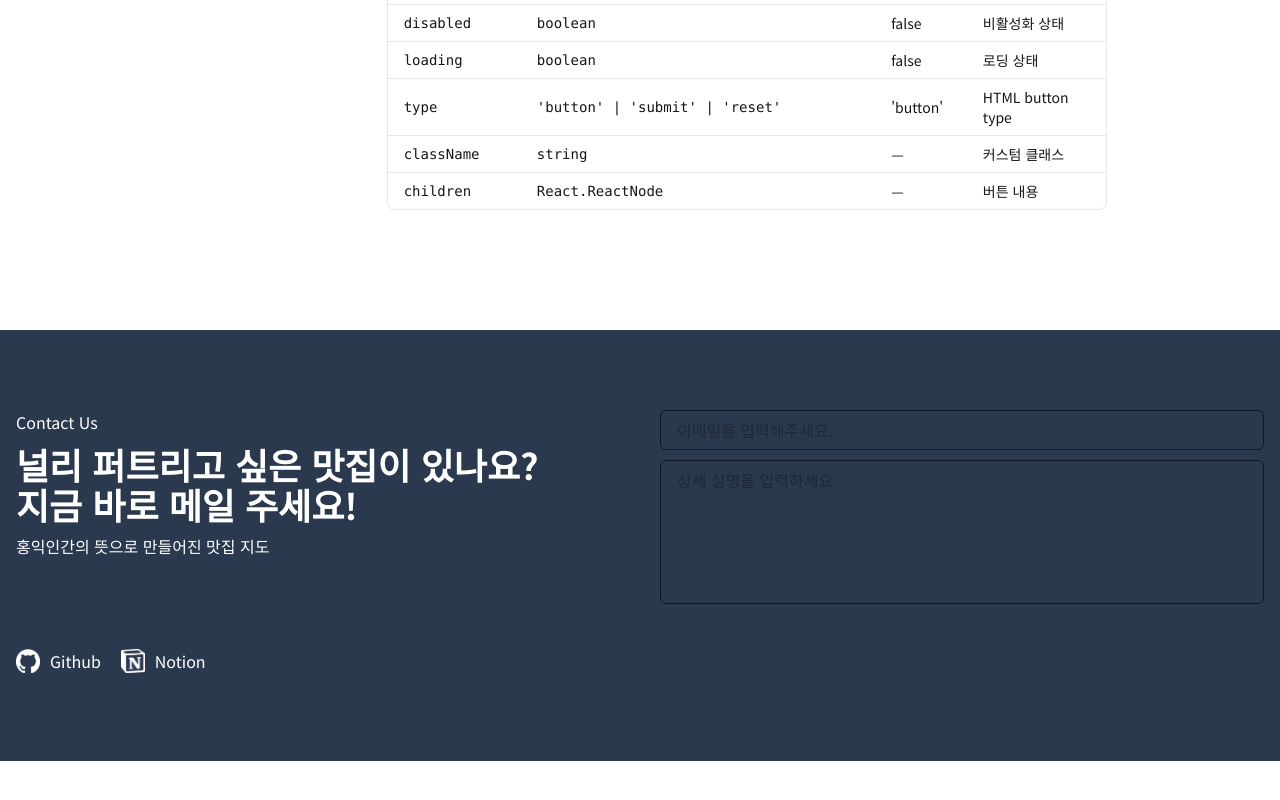
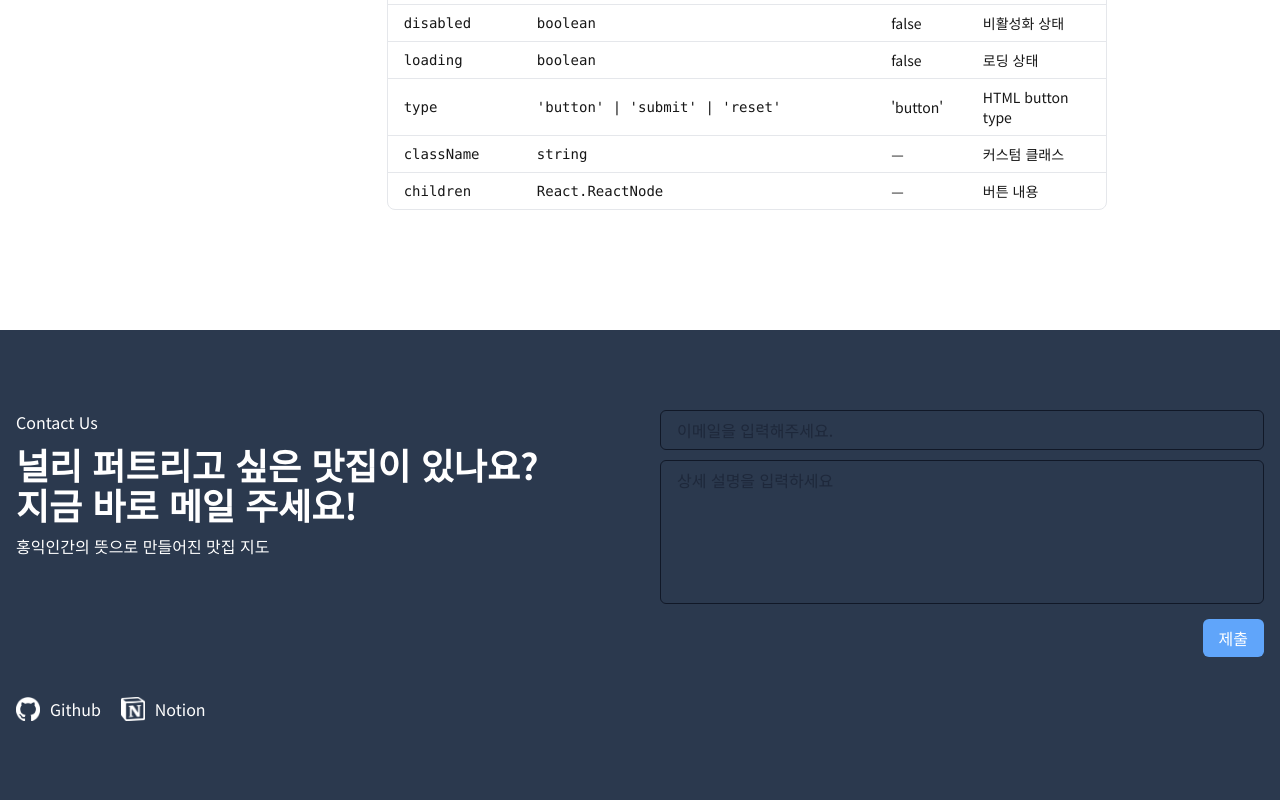
Before and after one commit to Starfish-122/CNX, a Next.js app: page /guide/button in a window 1280 px wide. Shown: the part 5445-6245 px from the top of the page. Before the commit the page ends 6206 px from the top, so only its background shows below. Built offline with nearby package versions, Linux system fonts and the light colour scheme.

Commit message:
feat: button 컴포넌트 푸터 적용

```diff
--- a/src/app/(pages)/guide/button/page.tsx
+++ b/src/app/(pages)/guide/button/page.tsx
@@ -1,7 +1,7 @@
 'use client';
 
 import React from 'react';
-import Button from '@/components/base/Button';
+import Button from '@/components/atoms/Button';
 import GuideLayout from '@/components/templates/GuidePageLayout';
 import GuideSection from '@/components/templates/GuideSection';
 import ExampleCard from '@/components/molecules/ExampleCard';
--- a/src/components/organisms/Footer.tsx
+++ b/src/components/organisms/Footer.tsx
@@ -2,8 +2,9 @@
 
 import Link from 'next/link';
 import Image from 'next/image';
-import Input from '../atoms/Input';
-import Textarea from '../atoms/Textarea';
+import Input from '@/components/atoms/Input';
+import Textarea from '@/components/atoms/Textarea';
+import Button from '@/components/atoms/Button';
 
 export default function Footer() {
     return (
@@ -21,6 +22,7 @@ export default function Footer() {
                 <div className="w-full flex flex-col gap-2.5">
                     <Input placeholder="이메일을 입력해주세요." size="full" type="email" />
                     <Textarea placeholder="상세 설명을 입력하세요" rows={5} size="full" />
+                    <span className="flex justify-end"><Button>제출</Button></span>
                 </div>
                 <div className="flex gap-5 lg:col-span-2">
                     <Link
```
Also changed, not shown: src/components/atoms/Button.tsx (renamed from src/components/base/Button.tsx), src/components/atoms/buttonStyle.ts (renamed from src/components/base/buttonStyle.ts).
